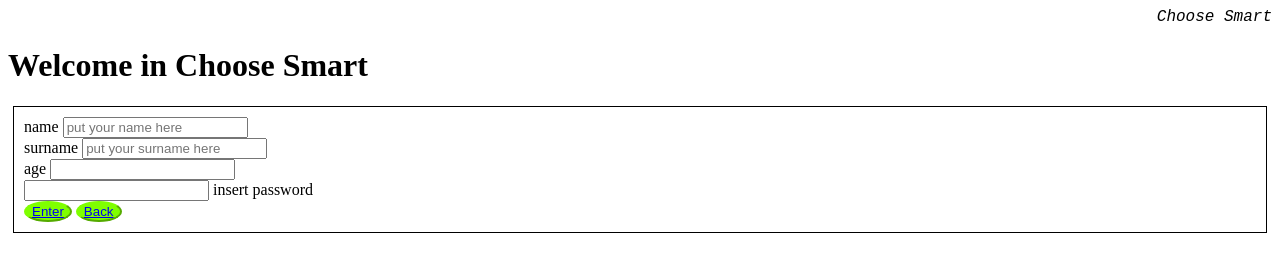
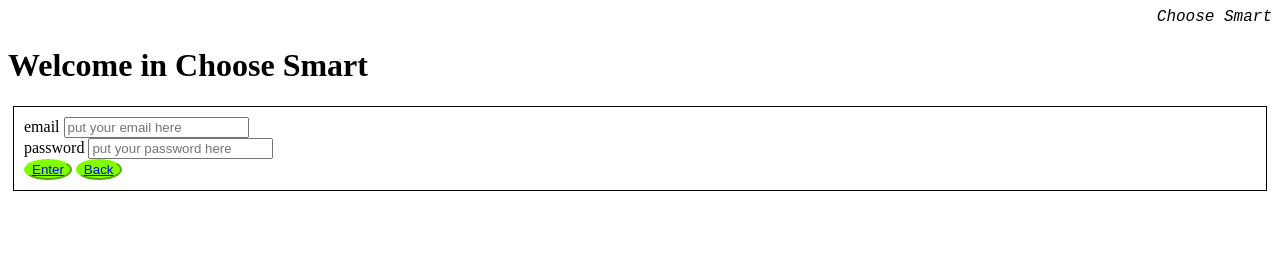
Before and after one commit to 4naro/smart, a plain HTML site: page src/main/webapp/form.html in a window 1280 px wide. Drawn offline with Linux system fonts and the light colour scheme; files that its build step writes are made by us from their sources.

Commit message:
modifiche cartelle e link html

```diff
--- a/mock/home.css
+++ /dev/null
@@ -1,72 +0,0 @@
-body {
-    background:
-    linear-gradient(45deg, #aae1ef, #bfe88a);
-    font-family: 'Montserrat', sans-serif;
-}
-
-
-
-h1 {
-    font-family:'Segoe UI', Tahoma, Geneva, Verdana, sans-serif;
-    color: #182c36; }
-
-    div.blu {
-        position: absolute;
-        top: 0;
-        width: 50%;
-        margin-left: 50%;
-        background-color: #182c36; }
-        h1 {margin-top: 300px;
-        font-size: 100px;
-        margin-left: 40px; }
-
-
-        form {background: $white;
-            padding: 3em;
-            height: 320px;
-            border-radius: 20px;
-            border-left: 1px solid $white;
-            border-top: 1px solid $white;
-            backdrop-filter: blur(10px);
-            box-shadow: 2px 2px 40px 6px rgba(0,0,0,0.2);
-            transition: all 0.2s ease-in-out;}
-
-
-        button {
-            background: transparent;
-            width: 70px;
-            padding: 1em;
-            margin-bottom: 2em;
-            border: none;
-            border-left: 1px solid $white;
-            border-top: 1px solid $white;
-            border-radius: 5000px;
-            backdrop-filter: blur(5px);
-            box-shadow: 4px 4px 60px rgba(0,0,0,0.2);
-            font-family: Montserrat, sans-serif;
-            font-weight: 500;
-            transition: all 0.2s ease-in-out;
-            text-shadow: 2px 2px 4px rgba(0,0,0,0.2);
-        }
-
-
-        input {
-            background: transparent;
-            width: 200px;
-            padding: 1em;
-            margin-bottom: 2em;
-            border: none;
-            border-left: 1px solid $white;
-            border-top: 1px solid $white;
-            border-radius: 5000px;
-            backdrop-filter: blur(5px);
-            box-shadow: 4px 4px 60px rgba(0,0,0,0.2);
-            color: #fff;
-            font-family: Montserrat, sans-serif;
-            font-weight: 500;
-            transition: all 0.2s ease-in-out;
-            text-shadow: 2px 2px 4px rgba(0,0,0,0.2);
-        }
-
-
-        .href {color: white;}
--- a/src/main/webapp/css/home.css
+++ b/src/main/webapp/css/home.css
@@ -1,23 +1,71 @@
+body {
+    background: linear-gradient(45deg, #aae1ef, #bfe88a);
+    font-family: 'Montserrat', sans-serif;
+}
+
 h1 {
-    font-family:'Segoe UI', Tahoma, Geneva, Verdana, sans-serif;
-    color: #182c36; }
+    font-family: 'Segoe UI', Tahoma, Geneva, Verdana, sans-serif;
+    color: #182c36;
+}
 
 div.blu {
     position: absolute;
     top: 0;
     width: 50%;
     margin-left: 50%;
-        background-color: #182c36; }
-        h1 {margin-top: 300px;
+    background-color: #182c36;
+}
+
+h1 {
+    margin-top: 300px;
     font-size: 100px;
-        margin-left: 40px; }
+    margin-left: 40px;
+}
+
+form {
+    background: white;
+    padding: 3em;
+    height: 320px;
+    border-radius: 20px;
+    border-left: 1px solid white;
+    border-top: 1px solid white;
+    backdrop-filter: blur(10px);
+    box-shadow: 2px 2px 40px 6px rgba(0, 0, 0, 0.2);
+    transition: all 0.2s ease-in-out;
+}
 
 
-        form {font-family: 'Segoe UI', Tahoma, Geneva, Verdana, sans-serif;}
+button {
+    background: transparent;
+    width: 70px;
+    padding: 1em;
+    margin-bottom: 2em;
+    border: none;
+    border-left: 1px solid white;
+    border-top: 1px solid white;
+    border-radius: 5000px;
+    backdrop-filter: blur(5px);
+    box-shadow: 4px 4px 60px rgba(0, 0, 0, 0.2);
+    font-family: Montserrat, sans-serif;
+    font-weight: 500;
+    transition: all 0.2s ease-in-out;
+    text-shadow: 2px 2px 4px rgba(0, 0, 0, 0.2);
+}
 
-
-        button {font-family: 'Segoe UI', Tahoma, Geneva, Verdana, sans-serif;
-        background-color: #182c36; color: white;}
-
-
-        .href {color: white;}
+input {
+    background: transparent;
+    width: 200px;
+    padding: 1em;
+    margin-bottom: 2em;
+    border: none;
+    border-left: 1px solid white;
+    border-top: 1px solid white;
+    border-radius: 5000px;
+    backdrop-filter: blur(5px);
+    box-shadow: 4px 4px 60px rgba(0, 0, 0, 0.2);
+    color: #fff;
+    font-family: Montserrat, sans-serif;
+    font-weight: 500;
+    transition: all 0.2s ease-in-out;
+    text-shadow: 2px 2px 4px rgba(0, 0, 0, 0.2);
+}
--- a/src/main/webapp/html/form.html
+++ b/src/main/webapp/form.html
@@ -15,17 +15,11 @@
     <h1>Welcome in Choose Smart</h1>
 
     <form>
-        <div>name
-            <input name="a" placeholder="put your name here"> <span></span>
+        <div>email
+            <input email="a" placeholder="put your email here">
         </div>
-        <div>surname
-            <input surname="b" placeholder="put your surname here"> <span></span>
-        </div>
-        <div>age
-            <input type="number" name="age" value="age"> <span></span>
-        </div>
-        <div>
-            <input type="password" name="pwd" required> <span>insert password</span>
+         <div>password
+            <input type="password" name="pwd" required placeholder="put your password here">
         </div>
 
         <div>
```
Also changed, not shown: mock/home.html (deleted, +0 -34 lines), src/main/webapp/firstSignIn.html (renamed from src/main/webapp/html/firstSignIn.html, +2 -2 lines), src/main/webapp/formWelcome.html (renamed from src/main/webapp/html/formWelcome.html, +0 -5 lines), src/main/webapp/home.html (added, +39 -0 lines), src/main/webapp/html/home.html (deleted, +0 -34 lines), src/main/webapp/ProvaBootstrap.html (renamed from src/main/webapp/html/ProvaBootstrap.html), src/main/webapp/bookingDone.html (renamed from src/main/webapp/html/bookingDone.html), src/main/webapp/formBooking.html (renamed from src/main/webapp/html/formBooking.html), src/main/webapp/formSpaceAv.html (renamed from src/main/webapp/html/formSpaceAv.html), src/main/webapp/img/ex recensioni.png (added), src/main/webapp/img/img-place.png (added), src/main/webapp/img/logodef.png (added), src/main/webapp/img/serpente.png (added), src/main/webapp/img/studying-people.png (added), 3 more files. Lines whose indentation alone changed are shown as unchanged.
